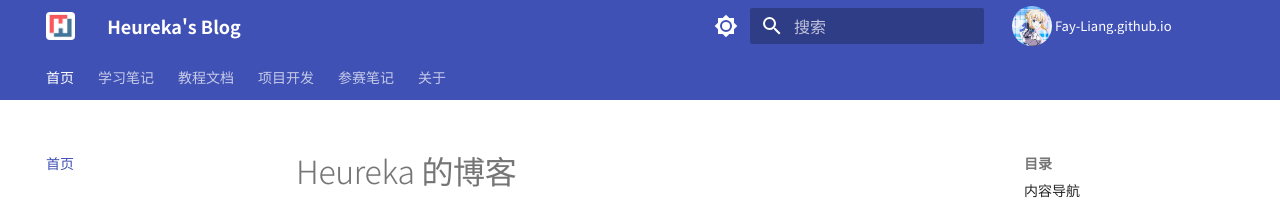
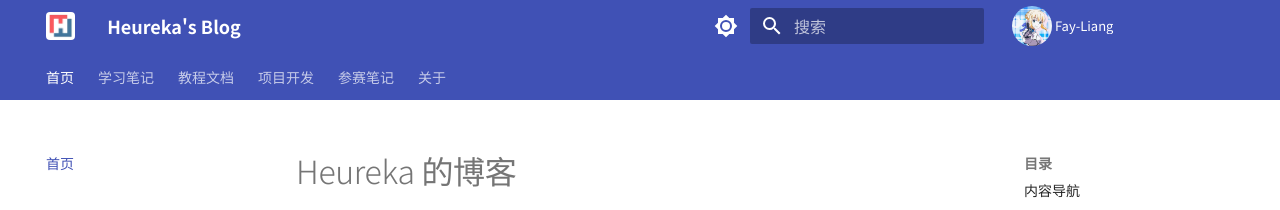
Before and after one commit to Fay-Liang/Fay-Liang.github.io, an MkDocs documentation site: the page built from docs/index.md, in a window 1280 px wide. Shown: the top 210 px of the page. Built offline with MkDocs 1.6.1 and Material for MkDocs 9.7.7, drawn with Linux system fonts in a browser that asks for light colours; comment, search, counter and statistics services are not loaded; some of the changed lines change nothing that is shown.

Commit message:
feat: 右上角按钮改为指向 GitHub 个人主页
- repo_url 改为 https://github.com/Fay-Liang（原为站点仓库地址）
- repo_name 改为 Fay-Liang（按钮显示文字）
- 非仓库链接下 Material 不会再去 GitHub API 抓取星标/分支计数

edit_uri 同步改为绝对地址：它原本相对 repo_url 拼接，repo_url
改为主页后相对的 blob/main/docs/ 会拼成无效链接
（https://github.com/Fay-Liang/blob/main/docs/...）。
当前未启用 content.action.edit 故不显示编辑按钮，仍一并修正，
并把实测方式与结果记在此处备查。

```diff
--- a/mkdocs.yml
+++ b/mkdocs.yml
@@ -11,9 +11,11 @@
 copyright: Copyright &copy; 2026 Heureka
 
 # ---------- 仓库与编辑链接 ----------
-repo_url: https://github.com/Fay-Liang/Fay-Liang.github.io
-repo_name: Fay-Liang.github.io
-edit_uri: blob/main/docs/          # "编辑此页" 跳转路径
+repo_url: https://github.com/Fay-Liang   # 右上角按钮：指向 GitHub 个人主页（非仓库）
+repo_name: Fay-Liang
+edit_uri: https://github.com/Fay-Liang/Fay-Liang.github.io/blob/main/docs/
+                                   # 必须用绝对地址：repo_url 已改为主页，
+                                   # 相对的 blob/main/docs/ 会拼成无效链接
 
 # ---------- 目录设置 ----------
 docs_dir: docs                     # 源目录（默认 docs）
```
